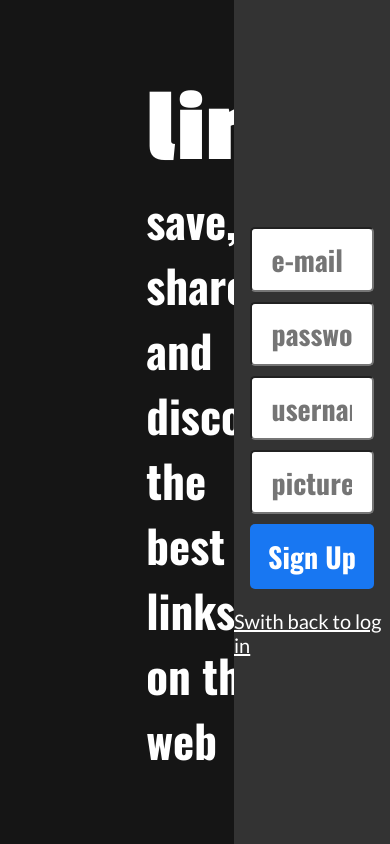
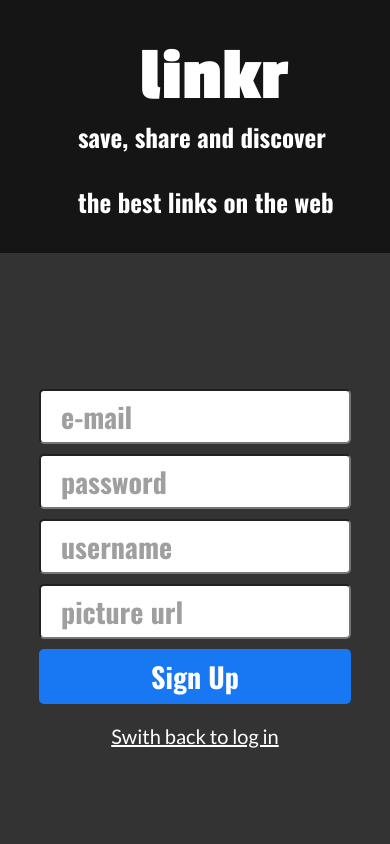
Before and after one commit to anapsv/projeto17-linkr-front, a React (Create React App) app: page /signup in a window 390 px wide. Built offline with nearby package versions, Linux system fonts and the light colour scheme.

Commit message:
feat: mobile sign up

```diff
--- a/src/components/SignUp.js
+++ b/src/components/SignUp.js
@@ -64,9 +64,6 @@ const Container=styled.div`
     display: flex;
     background-color: #151515;
     align-items: center;
-    @media (max-width: 700px) {
-        justify-content: center;
-    }
 
     button {
         width: 80%;
@@ -80,6 +77,18 @@ const Container=styled.div`
         border-radius: 5px;
         border: none;
 
+    }
+
+    @media (max-width: 700px) {
+        justify-content: center;
+
+        button {
+            height: 10%;
+        }
+
+        p {
+            font-size: 18px;
+        }
     }
 `
 
@@ -102,6 +111,26 @@ const Info=styled.div`
         font-weight: 700;
         line-height: 65px;
         font-family: 'Oswald', sans-serif;
+    }
+
+    @media (max-width: 700px) {
+        display: flex;
+        flex-direction: column;
+        align-items: center;
+        justify-content: center;
+        position: absolute;
+        top: 0;
+        width: 70%;
+        height: 30%;
+
+        h1 {
+            font-size: 75px;
+            margin-bottom: -30px;
+        }
+
+        h2 {
+            font-size: 25px;
+        }
     }
 `
 
@@ -130,10 +159,10 @@ const Form=styled.form`
         padding: 20px;
         margin-bottom: 10px;
         font-family: 'Oswald', sans-serif;
-    }
 
-    ::placeholder {
-        color: #9F9F9F;
+        ::placeholder {
+            color: #9F9F9F;
+        }
     }
 
     p {
@@ -145,6 +174,16 @@ const Form=styled.form`
         text-decoration: underline;
         margin-top: 20px;
     }
+
+    @media (max-width: 700px) {
+        width: 100vw;
+        height: 70%;
+        bottom: 0;
+
+        input {
+            height: 10%;
+        }
+    }
 `
 
 const ButtonDisabled=styled.button`
```
